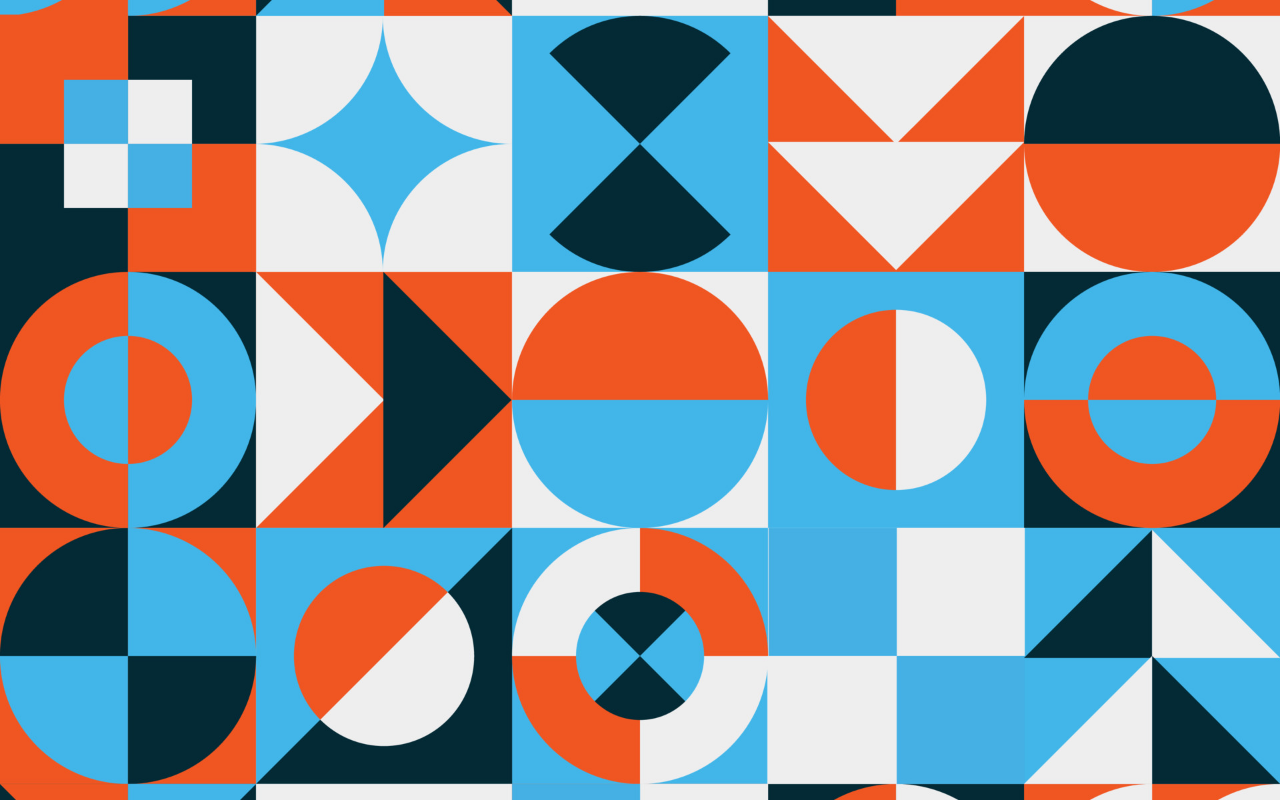
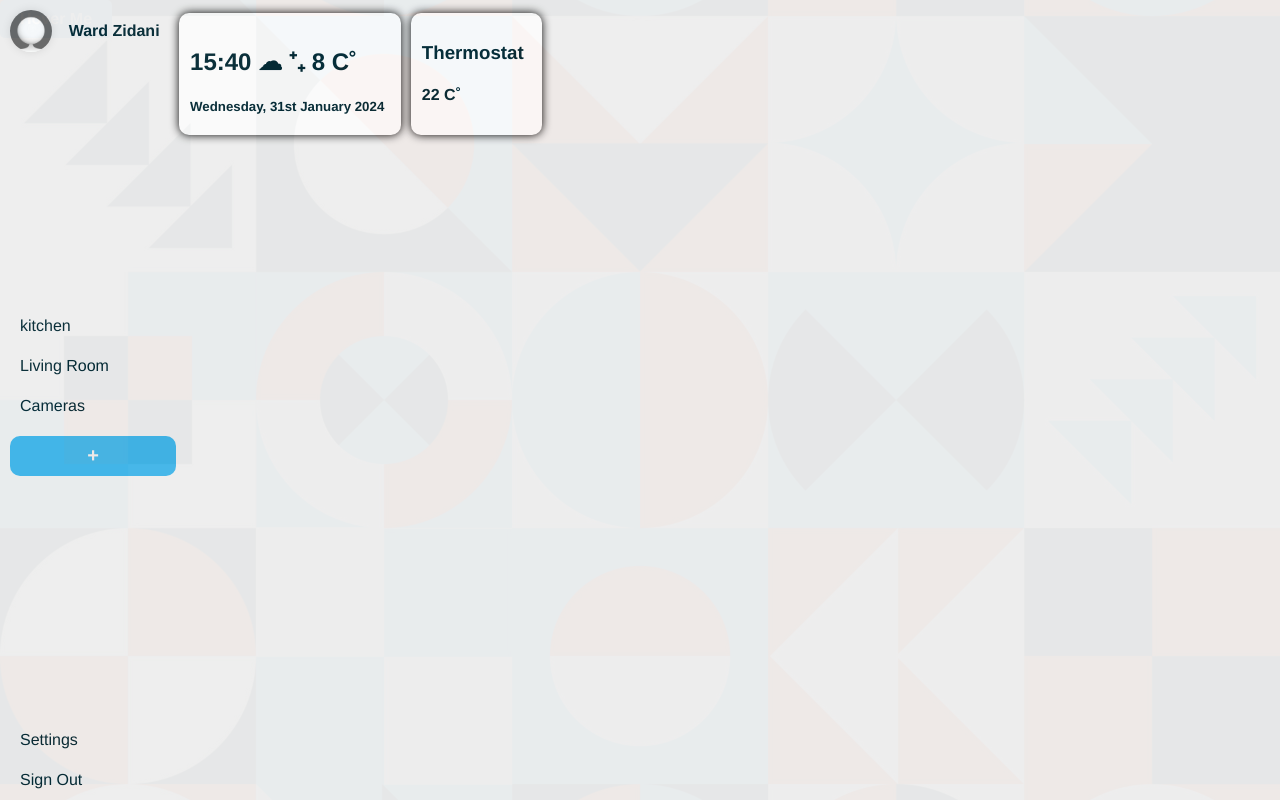
Before and after one commit to WardZid/SmartHomeDashboardVanilla, a plain HTML site: page Vanilla/components/homepage/homepage.html in a window 1280 px wide. Drawn offline with Linux system fonts and the light colour scheme; files that its build step writes are made by us from their sources.

Commit message:
designed homepage

```diff
--- a/Vanilla/components/homepage/homepage.css
+++ b/Vanilla/components/homepage/homepage.css
@@ -0,0 +1,133 @@
+html, body {
+    height: 100%;
+    margin: 0;
+    padding: 0;
+    font-family: 'Helvetica', sans-serif;
+    font-weight: bold;
+    color: #042A35;
+}
+body{
+    background-image: url('/Vanilla/resources/bg-homepage.jpg');
+    background-size: cover;
+    background-position: center;
+    background-repeat: no-repeat;
+}
+button{
+    border: 0px;
+    cursor: pointer;
+    font-family: 'Helvetica', sans-serif;
+    color: #042A35;
+    background-color: transparent;
+}
+.main {
+    width: 100%;
+    height: 100%;
+    margin: 0;
+    padding: 0;
+    position: absolute;
+    top: 0;
+    background-color: #EEEEEE;
+    opacity: 0.97;
+    z-index: 1;
+    display: flex;
+}
+
+.side-menu{
+    height: 100%;
+    flex: 1;
+    display: flex;
+    flex-direction: column;
+}
+.side-menu button{
+    width: 100%;
+    height: 40px;
+    text-align: left;
+    padding-left: 20px;
+    font-size:16px;
+}
+.profile{
+    display: flex;
+    align-items: center;
+    justify-content: center;
+}
+.profile-picture {
+    border-radius: 50%;
+    overflow: hidden;
+    width: 40%;
+    margin: 10px;
+    box-shadow: 0 0 10px rgba(0, 0, 0, 0.1);
+}
+.user-name{
+    width: 100%;
+    height: 100%;
+    display: grid;
+    place-items: center;
+    cursor: default;
+}
+.category-list{
+    margin: 0;
+    padding: 0;
+    flex: 1;
+
+    display: grid;
+    place-items: center;
+}
+.button-list button:hover{
+    background: linear-gradient(to left, #EEEEEE, #42B6E9);
+}
+#new-room{
+    background-color: #42B6E9;
+    text-align: center;
+    padding: 0%;
+    border-radius: 10px;
+    margin-right: 10px;
+    margin-left: 10px;
+    margin-top: 10px;
+    color: #EEEEEE;
+    font-weight: bold;
+    font-size: 20px;
+}
+.bottom{
+
+    display: flex;
+    flex-direction: column;
+    justify-content: space-between;
+}
+.bottom button:hover{
+    background: linear-gradient(to left, #b3c5cc, #42B6E9);
+    border-radius: 5px;
+}
+.widget-grid{
+    width: 85%;
+    display: flex;
+    flex-direction: row;
+    justify-content: flex-start;
+    flex-wrap: wrap;
+    align-items: center;
+    align-content: flex-start;
+    gap: 10px;
+    padding: 1%;
+}
+.widget{
+    min-height: 10%;
+    min-width: 10%;
+    padding: 1%;
+    background-color: #fbfbfb;
+    border-radius: 10px;
+    box-shadow: 0 0 10px rgba(0, 0, 0, 5);
+}
+
+.hover-button {
+    display: inline-block;
+    padding: 10px 20px;
+    background-color: #3498db;
+    color: #fff;
+    text-decoration: none;
+    border-radius: 5px;
+    transition: background-color 0.3s ease;
+  }
+
+  /* Change button background on hover */
+  .hover-button:hover {
+    background-color: #2980b9;
+  }
--- a/Vanilla/components/homepage/homepage.html
+++ b/Vanilla/components/homepage/homepage.html
@@ -5,11 +5,41 @@
     <meta name="viewport" content="width=device-width, initial-scale=1.0">
     <link rel="icon" type="image/x-icon" href="/Vanilla/resources/icon-smart-home.png">
     <title>Smart Home Dashboard</title>
-    <link rel="stylesheet" href="log-in.css">
+    <link rel="stylesheet" href="homepage.css">
+    <script src="homepage.js"></script>
 </head>
 <body>
     <div class="main">
+        <div class="side-menu">
+            <div class="profile">
+                <img class="profile-picture" src="/Vanilla/resources/pfp-placeholder.jpg">
+                <div class="user-name">Ward Zidani</div>
 
+            </div>
+            <div class="category-list">
+                <div class="button-list">
+                    <button>kitchen</button>
+                    <button>Living Room</button>
+                    <button>Cameras</button>
+                    <button id="new-room">+</button>
+                </div>
+            </div>
+            <div class="bottom">
+                <button>Settings</button>
+                <button onclick="signOut()">Sign Out</button>
+            </div>
+        </div>
+        <div class="widget-grid">
+            <div class="widget" style="width: 200px; height: 100px;">
+                <h2>15:40 ☁︎  ⁺₊ 8 C˚</h2>
+                <h5>Wednesday, 31st January 2024</h5>
+            </div>
+            <div class="widget" style="width: 100px; height: 100px;">
+                <h3>Thermostat</h3>
+                <h4>22 C˚</h4>
+            </div>
+        </div>
     </div>
+    <a href="#" class="hover-button">Hover Me</a>
 </body>
 </html>
--- a/Vanilla/components/homepage/homepage.js
+++ b/Vanilla/components/homepage/homepage.js
@@ -0,0 +1,3 @@
+function signOut() {
+    window.location.href = '/Vanilla/components/log-in/log-in.html';
+}
--- a/Vanilla/components/log-in/log-in.js
+++ b/Vanilla/components/log-in/log-in.js
@@ -1,3 +1,3 @@
-function redirectToHomepage() {
+function signIn() {
     window.location.href = '/Vanilla/components/homepage/homepage.html';
 }
```
Also changed, not shown: Vanilla/components/log-in/log-in.html (+1 -1 lines), .github/workflows/static.yml, Vanilla/resources/bg-homepage.jpg (added), Vanilla/resources/pfp-placeholder.jpg (added).
